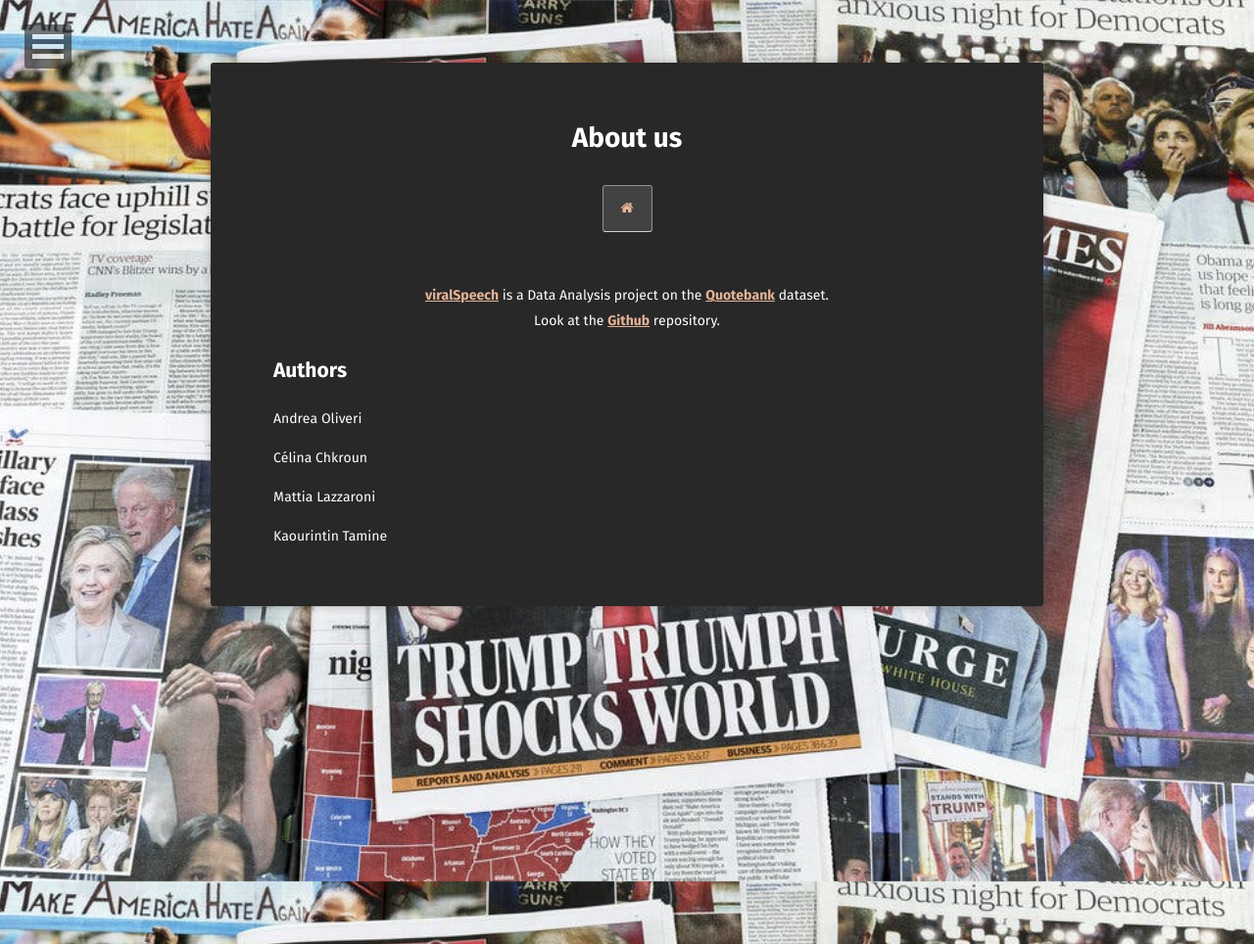
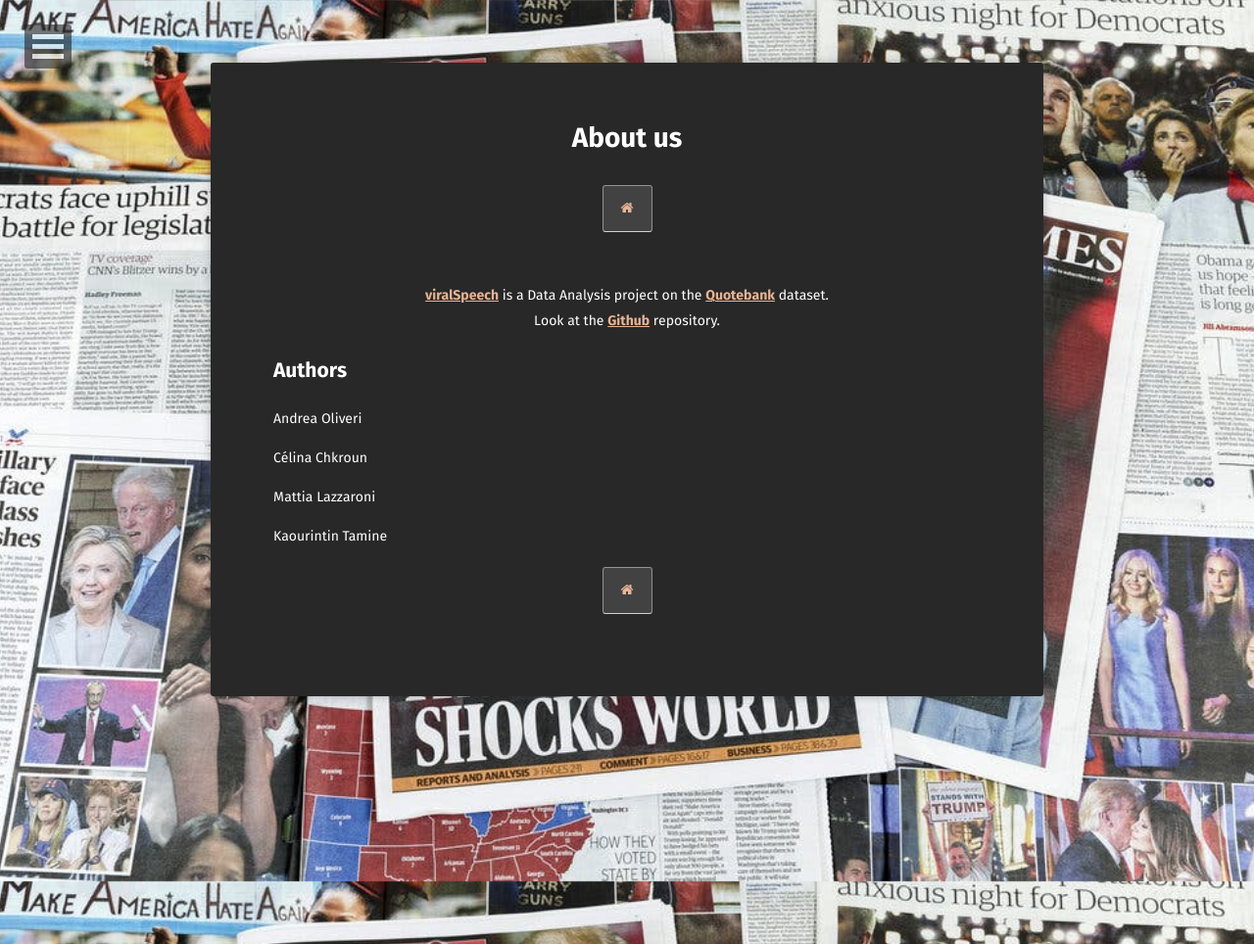
Before and after one commit to kaoutamine/viralSpeech, a Jekyll site: the page built from aboutus/index.md, in a window 1280 px wide. Shown: the whole page at 98% size. Built offline with Jekyll 4.4.1, drawn with Linux system fonts in a browser that asks for light colours; some web fonts are replaced.

Commit message:
navigation buttons

```diff
--- /dev/null
+++ b/_includes/nav_buttons.html
@@ -0,0 +1,71 @@
+{%if page.title == "Introduction"%}
+<a class="btn zoombtn" href="{{site.url}}">
+    <i class="fa fa-home"></i>
+</a>
+<a class="btn zoombtn" href="{{site.url}}/data/">
+    <i class="fa fa-chevron-right"></i>
+</a>
+{% endif %}
+
+{%if page.title == "Data"%}
+<a class="btn zoombtn" href="{{site.url}}/introduction/">
+    <i class="fa fa-chevron-left"></i>
+</a>
+<a class="btn zoombtn" href="{{site.url}}">
+    <i class="fa fa-home"></i>
+</a>
+<a class="btn zoombtn" href="{{site.url}}/feature_extraction/">
+    <i class="fa fa-chevron-right"></i>
+</a>
+{% endif %}
+
+{%if page.title == "Feature Extraction"%}
+<a class="btn zoombtn" href="{{site.url}}/data/">
+    <i class="fa fa-chevron-left"></i>
+</a>
+<a class="btn zoombtn" href="{{site.url}}">
+    <i class="fa fa-home"></i>
+</a>
+<a class="btn zoombtn" href="{{site.url}}/predict_virality/">
+    <i class="fa fa-chevron-right"></i>
+</a>
+{% endif %}
+
+{%if page.title == "Predict Virality"%}
+<a class="btn zoombtn" href="{{site.url}}/feature_extraction/">
+    <i class="fa fa-chevron-left"></i>
+</a>
+<a class="btn zoombtn" href="{{site.url}}">
+    <i class="fa fa-home"></i>
+</a>
+<a class="btn zoombtn" href="{{site.url}}/improvements/">
+    <i class="fa fa-chevron-right"></i>
+</a>
+{% endif %}
+
+{%if page.title == "Improvements"%}
+<a class="btn zoombtn" href="{{site.url}}/predict_virality/">
+    <i class="fa fa-chevron-left"></i>
+</a>
+<a class="btn zoombtn" href="{{site.url}}">
+    <i class="fa fa-home"></i>
+</a>
+<a class="btn zoombtn" href="{{site.url}}/summary/">
+    <i class="fa fa-chevron-right"></i>
+</a>
+{% endif %}
+
+{%if page.title == "Summary"%}
+<a class="btn zoombtn" href="{{site.url}}/improvements/">
+    <i class="fa fa-chevron-left"></i>
+</a>
+<a class="btn zoombtn" href="{{site.url}}">
+    <i class="fa fa-home"></i>
+</a>
+{% endif %}
+
+{%if page.title == "About us"%}
+<a class="btn zoombtn" href="{{site.url}}">
+    <i class="fa fa-home"></i>
+</a>
+{% endif %}
--- a/_includes/scripts.html
+++ b/_includes/scripts.html
@@ -17,6 +17,3 @@
       ga('send', 'pageview');
     </script>
     {% endif %}
-    {% if page.comments != false %}
-        {% include disqus_comments.html %}
-    {% endif %}
--- a/_layouts/page.html
+++ b/_layouts/page.html
@@ -17,16 +17,18 @@ layout: compress
             <div class="content">
                 <div class="post-title {% if page.feature %} feature {% endif %}">
                     <h1>{{ page.title }}</h1>
-                    <a class="btn zoombtn" href="{{site.url}}">
-                        <i class="fa fa-home"></i>
-                    </a>
+                    {%include nav_buttons.html%}
                 </div>
                 {{ content }}
+                <div class="post-title {% if page.feature %} feature {% endif %}">
+                    {%include nav_buttons.html%}
+                </div>
             </div>
         </div>
         {% if page.comments and site.disqus_shortname %}<section id="disqus_thread" class="animated fadeInUp"></section><!-- /#disqus_thread -->{% endif %}
     </header>
     {% include scripts.html %}
+
     {% if site.mathjax == true %}
     <!-- MathJax -->
     <script async src="https://cdn.mathjax.org/mathjax/latest/MathJax.js?config=TeX-AMS-MML_HTMLorMML"></script>
```
